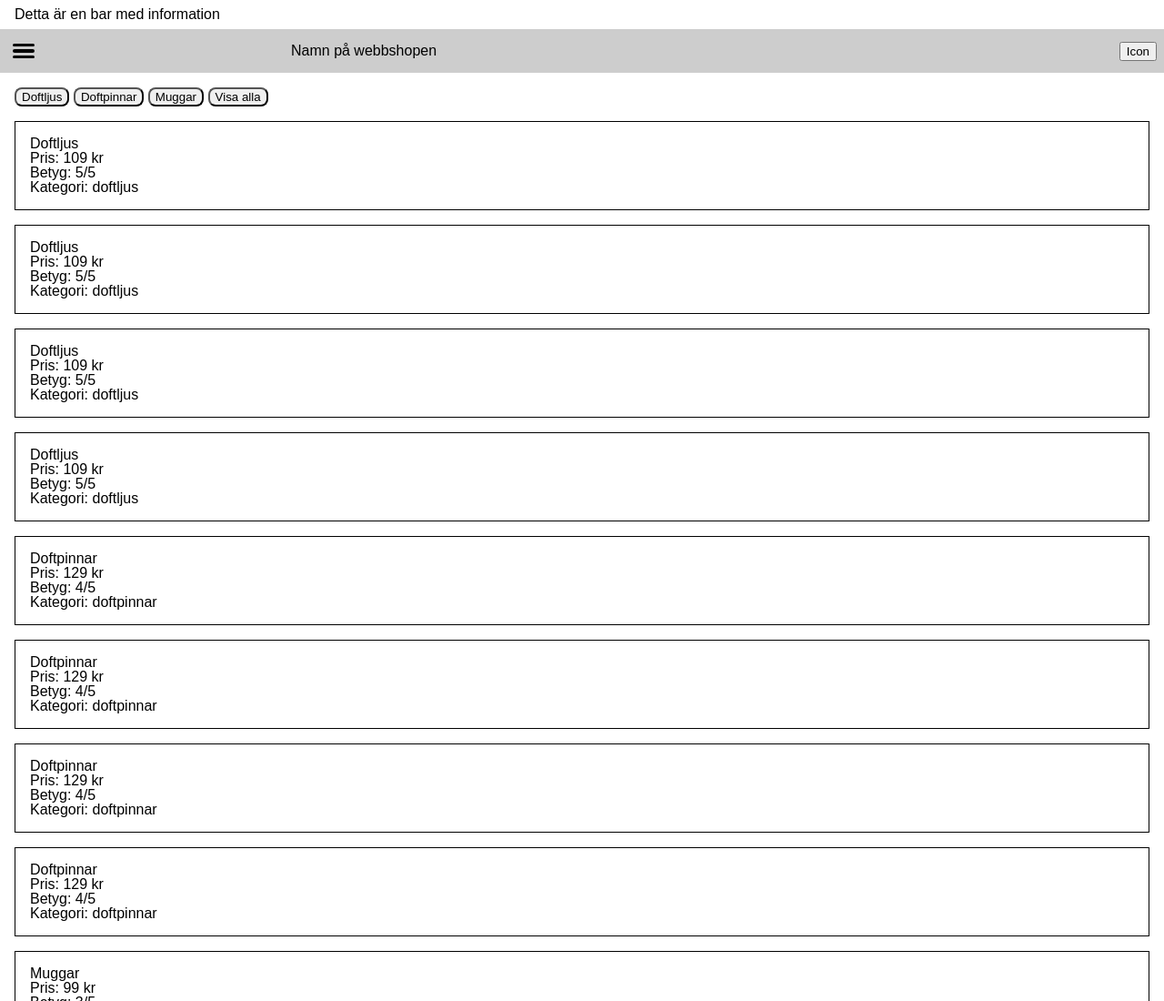
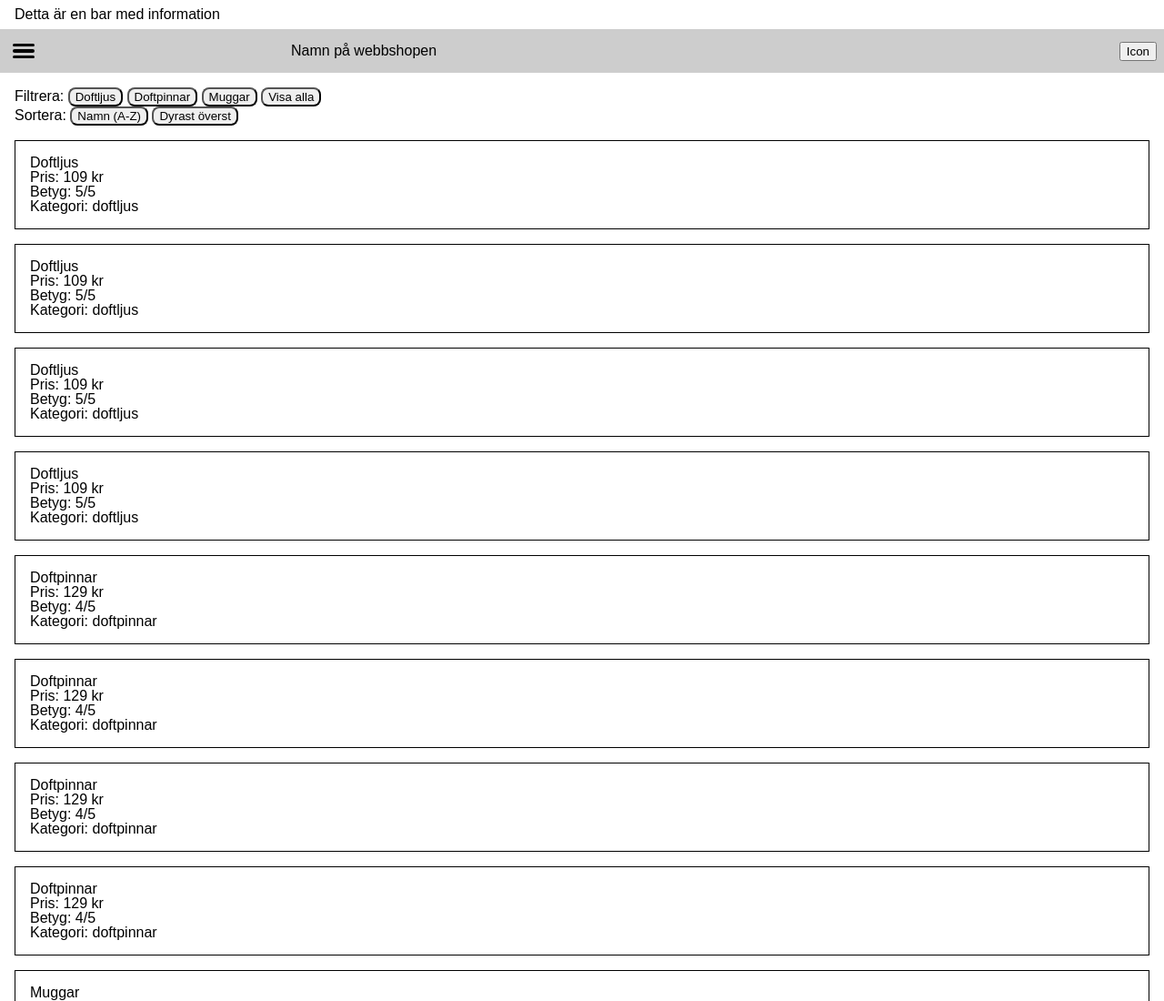
Before and after one commit to ngeliecode/fed25d-javascript-inl-1-webbshop, a website built with Vite: page index.html in a window 1280 px wide. Shown: the top 1100 px of the page at 91% size. Built offline with nearby package versions, Linux system fonts and the light colour scheme.

Commit message:
update HTML

```diff
--- a/index.html
+++ b/index.html
@@ -29,10 +29,18 @@
     </header>
 
     <main>
-      <button id="doftljusFilterBtn" class="btn">Doftljus</button>
-      <button id="doftpinnarFilterBtn" class="btn">Doftpinnar</button>
-      <button id="muggarFilterBtn" class="btn">Muggar</button>
-      <button id="showAllFilterBtn" class="btn">Visa alla</button>
+      <div>
+        Filtrera:
+        <button id="doftljusFilterBtn" class="btn">Doftljus</button>
+        <button id="doftpinnarFilterBtn" class="btn">Doftpinnar</button>
+        <button id="muggarFilterBtn" class="btn">Muggar</button>
+        <button id="showAllFilterBtn" class="btn">Visa alla</button>
+      </div>
+      <div>
+        Sortera:
+        <button id="sortByNameBtn" class="btn">Namn (A-Z)</button>
+        <button id="sortByPriceBtn" class="btn">Dyrast överst</button>
+      </div>
 
       <section id="products" class="products-list"></section>
     </main>
```
